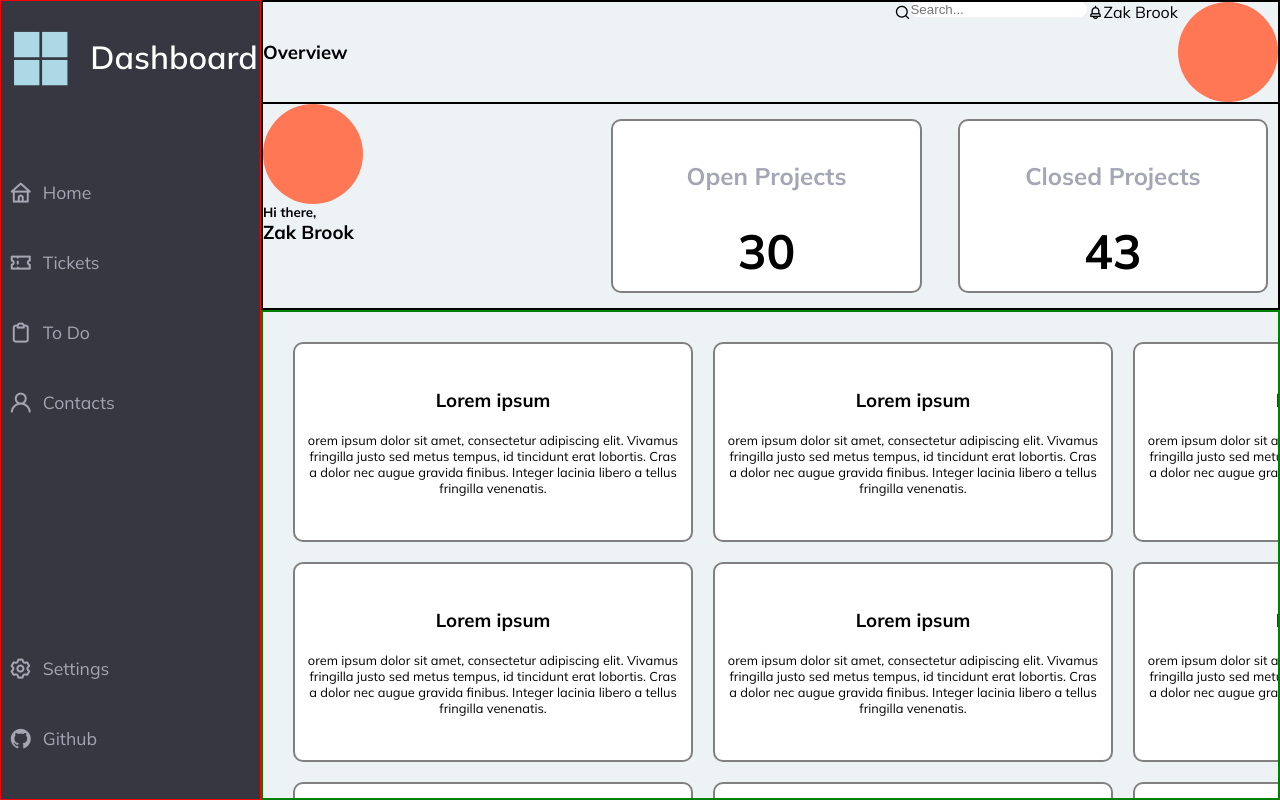
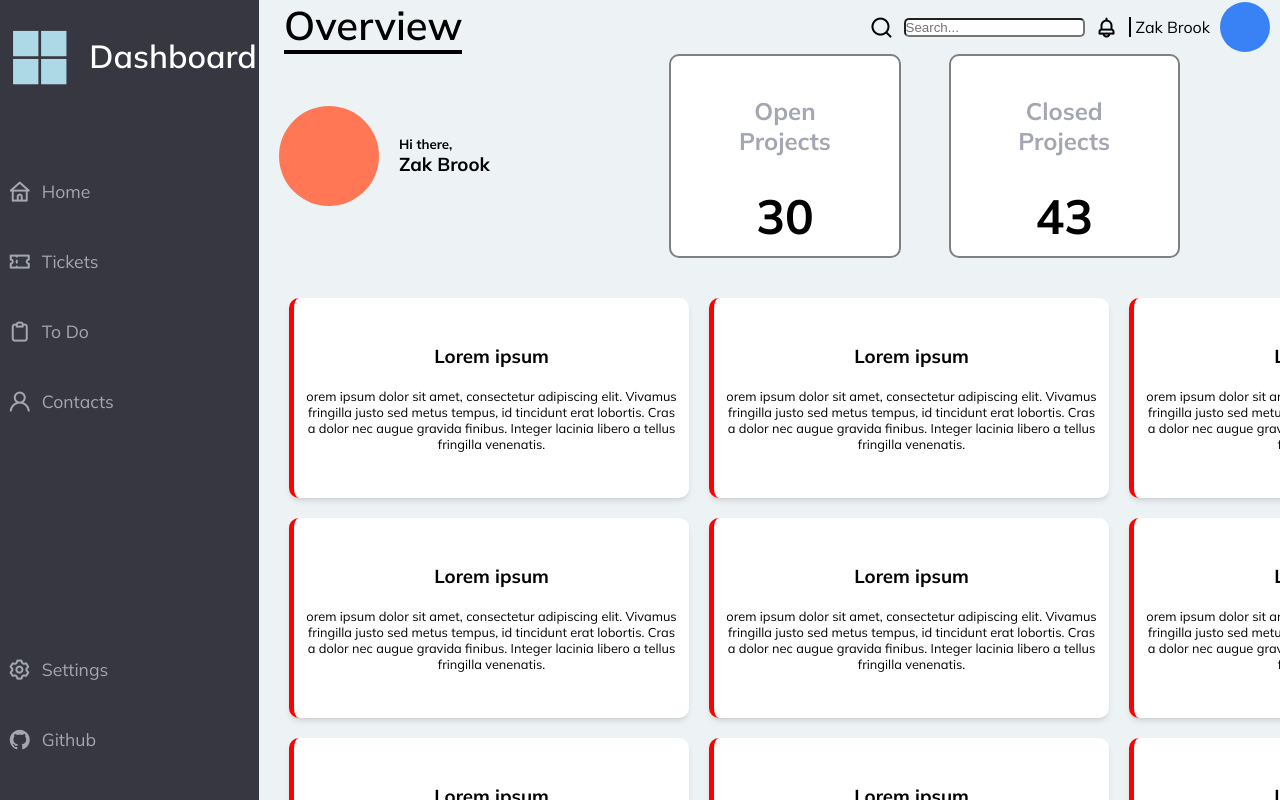
Before and after one commit to zakb27/dashboard, a plain HTML site: page index.html in a window 1280 px wide. Drawn offline with nearby package versions, Linux system fonts and the light colour scheme.

Commit message:
Finished styling

```diff
--- a/index.html
+++ b/index.html
@@ -6,19 +6,19 @@
     <link href="styles.css" rel="stylesheet">
     <link rel="stylesheet" href="https://unicons.iconscout.com/release/v4.0.0/css/line.css">
     <script type ='text/javascript' src="script.js" defer></script>
+
 </head>
 <body>
 <div class="container">
     <header>
         <div class="nav_top">
             <h3 class="overview">Overview</h3>
-
             <div class="end_container">
                 <i class="uil uil-search"></i>
                 <input type="text" placeholder="Search..." class="searcher">
                 <i class="uil uil-bell"></i>
                 <p class="name">Zak Brook</p>
-                <div class="prof"></div>
+                <div class="prof2"></div>
             </div>
         </div>
         <div class="nav_bottom">
@@ -139,6 +139,18 @@
                 tincidunt erat lobortis. Cras a dolor nec augue gravida finibus. Integer lacinia libero a tellus
                 fringilla venenatis.</p>
         </div>
+        <div class="item">
+            <h3>Lorem ipsum</h3>
+            <p>orem ipsum dolor sit amet, consectetur adipiscing elit. Vivamus fringilla justo sed metus tempus, id
+                tincidunt erat lobortis. Cras a dolor nec augue gravida finibus. Integer lacinia libero a tellus
+                fringilla venenatis.</p>
+        </div>
+        <div class="item">
+            <h3>Lorem ipsum</h3>
+            <p>orem ipsum dolor sit amet, consectetur adipiscing elit. Vivamus fringilla justo sed metus tempus, id
+                tincidunt erat lobortis. Cras a dolor nec augue gravida finibus. Integer lacinia libero a tellus
+                fringilla venenatis.</p>
+        </div>
 
     </div>
 
--- a/styles.css
+++ b/styles.css
@@ -20,9 +20,8 @@ body{
 
 header{
     grid-column: 2/3;
-    border:2px solid black;
     display: grid;
-    grid-template-rows: 1fr 2fr;
+    grid-template-rows: 0.1fr 1fr;
 
 }
 .nav_top{
@@ -30,23 +29,51 @@ header{
     flex-direction: row;
     justify-content: space-between;
     align-items: center;
-    border-bottom: 2px solid black;
+}
+.overview{
+    font-size: 2.5rem;
+    font-weight: 600;
+    margin-left: 25px;
+    border-bottom: 4px solid black;
 }
 .end_container{
     display: flex;
     flex-direction: row;
+    align-items: center;
+    justify-content: space-evenly;
+    gap:10px;
+    margin-right: 10px;
+}
+
+.searcher{
+    height:100%;
+    border-radius: 5px;
 
 }
-.searcher{
-    height:100%;
-    border-radius: 10px;
-    border:none;
+.uil-bell,.uil-search{
+    font-size:1.5rem;
+}
+
+.uil-bell:hover,.uil-search:hover{
+    color: #3882F6;
+    cursor: pointer;
 }
 
 
+.prof2{
+    width:50px;
+    height:50px;
+    border-radius: 50%;
+    background-color: #3882F6;
+}
+.name{
+    border-left:2px solid black;
+    padding-left: 5px;
+}
 .nav_bottom{
     display: grid;
     grid-template-columns: 1fr 2fr;
+    padding-bottom: 10px;
 
 }
 .prof{
@@ -58,17 +85,18 @@ header{
 .menu{
     justify-content: center;
     align-self: center;
+
 }
 .menu ul{
     grid-column: 2/3;
     display: grid;
     align-items: center;
     align-self: center;
-    gap:1rem;
+    gap:3rem;
     grid-template-columns: 1fr 1fr;
     list-style-type: none;
-    height:100%;
-    max-height: 100%;
+    width:75%;
+    margin-left: 70px;
     overflow: hidden;
 }
 .menu ul li{
@@ -77,7 +105,7 @@ header{
     justify-content: center;
     text-align: center;
     padding:10px;
-    margin:10px 10px;
+
     background-color: white;
     border-radius: 10px;
     border: 2px solid grey;
@@ -100,13 +128,11 @@ header{
 
 
 
-
 .sidebar{
     grid-column: 1/2;
     grid-row:1/3;
     grid-template-rows: 1fr 1fr 1fr;
     background-color: #363740;
-    border: 1px solid red;
     display: flex;
     flex-direction: column;
     padding-top: 0.35rem;
@@ -132,6 +158,13 @@ header{
     transition: 2s all 0ms;
 }
 
+.logo{
+    display: flex;
+    align-items: center;
+    justify-content: start;
+    gap:20px;
+    margin-left: 20px;
+}
 #logo_text {
     font-weight:600;
     font-size: 2rem;
@@ -177,7 +210,6 @@ header{
     padding:30px ;
     grid-column: 2/3;
     grid-row: 2/3;
-    border:2px solid green;
     display: grid;
     grid-template: repeat(3,1fr)/repeat(3,1fr);
     gap:20px;
@@ -191,11 +223,16 @@ header{
     display: flex;
     flex-direction: column;
     justify-content: center;
-    border: 2px solid grey;
     padding:10px;
+    border-left:5px solid red;
     border-radius: 10px;
-
-
+    box-shadow: 0 4px 6px -1px rgb(0 0 0 / 0.1), 0 2px 4px -2px rgb(0 0 0 / 0.1);
+    cursor: pointer;
+}
+.item:hover{
+    border-left:5px solid lightblue;
+    box-shadow: 0 13px 14px -7px rgb(0 0 0 / 0.1), 0 9px 11px -9px rgb(0 0 0 / 0.1);;
+    transition: 0.1s all 0ms;
 }
 .item h3{
     margin-bottom: 20px;
```
